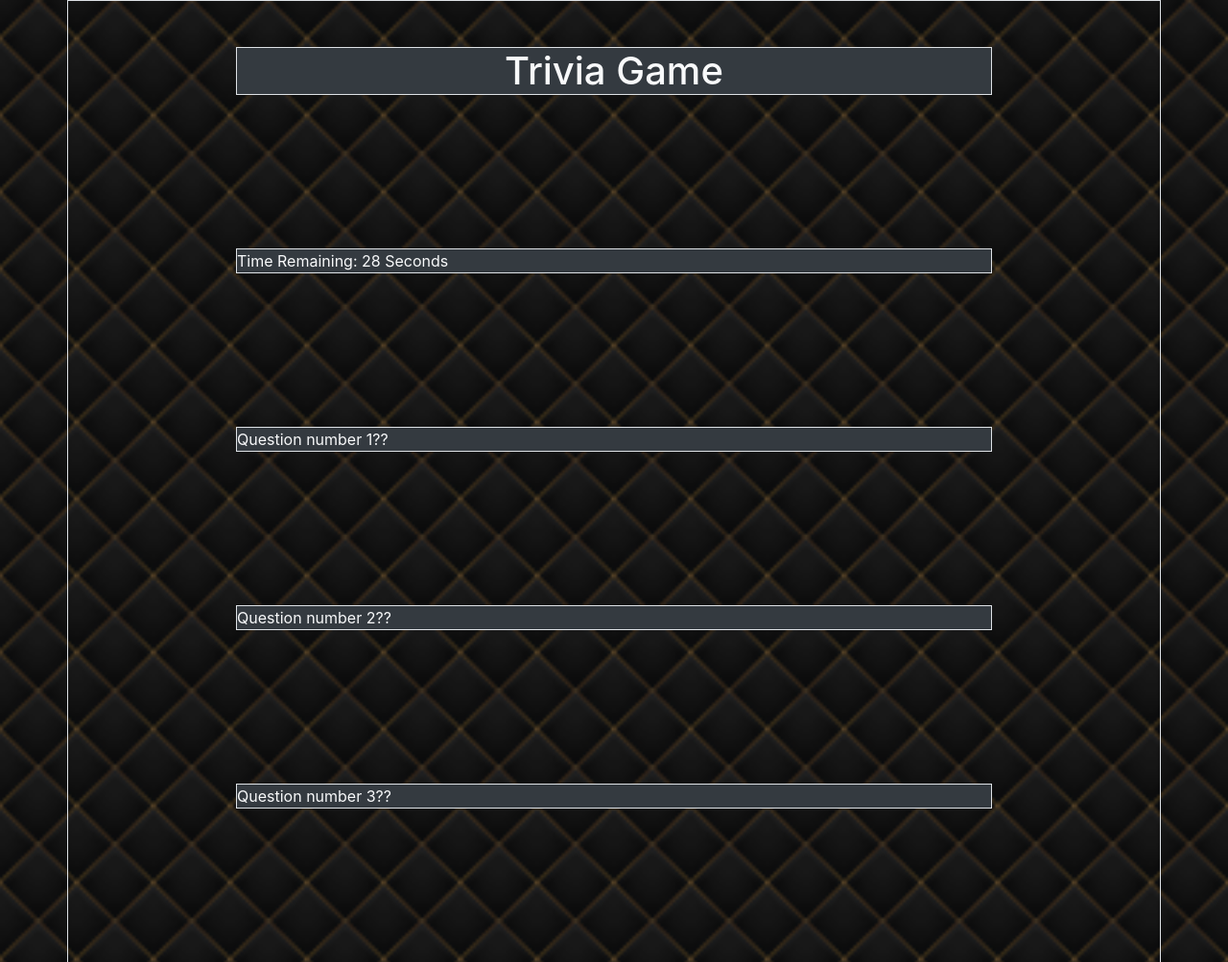
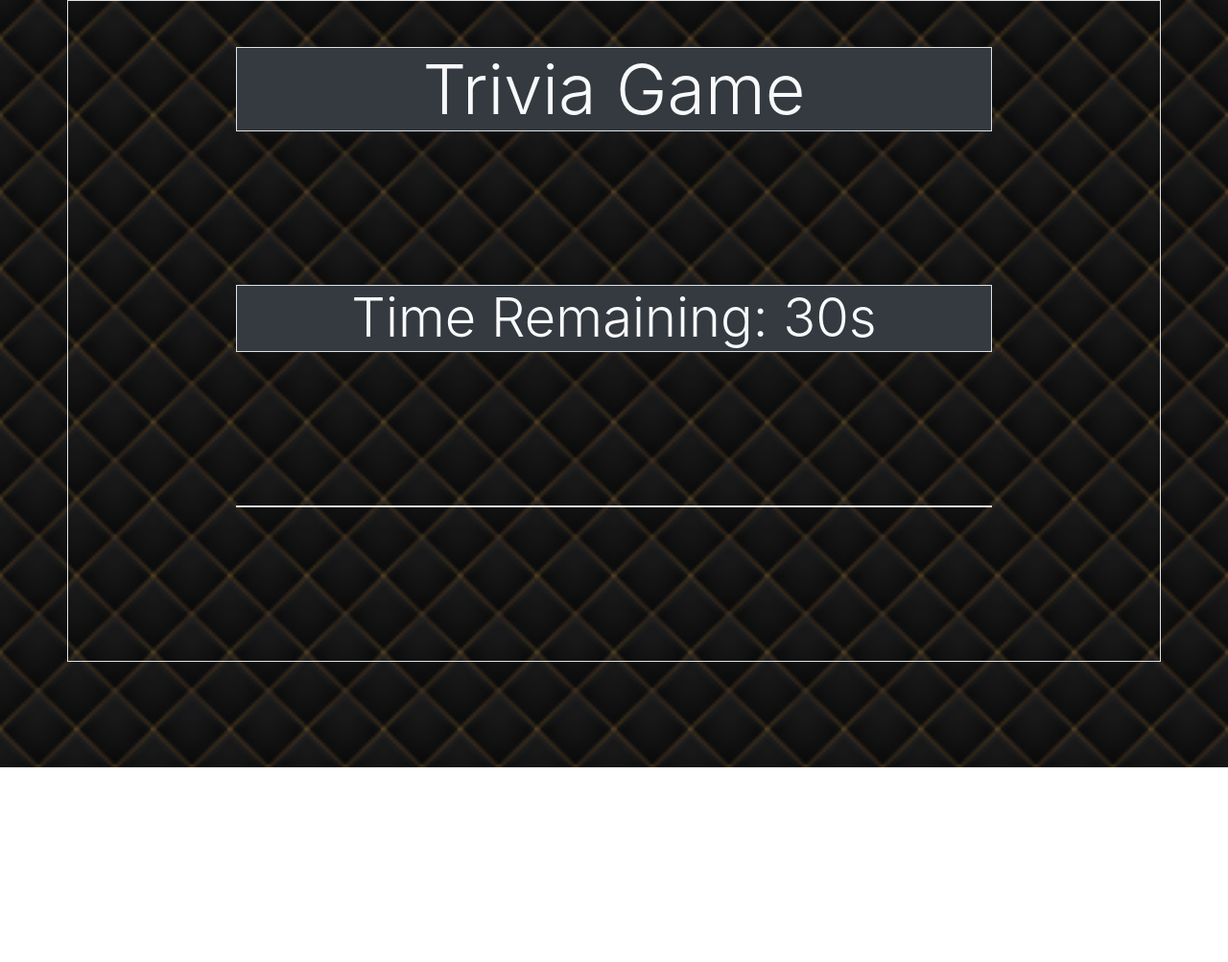
Before and after one commit to wesbragagt/TriviaGame, a plain HTML site: page index.html in a window 1280 px wide. Shown: the whole page at 96% size. After the commit the page ends 800 px from the top, so only its background shows below. Drawn offline with nearby package versions, Linux system fonts and the light colour scheme.

Commit message:
shrunk the structure so I can focus on tiny parts at a time, currently working on countdown

```diff
--- a/assets/css/style.css
+++ b/assets/css/style.css
@@ -4,7 +4,10 @@ body {
 
 
 }
-
+/* margin settings */
+.mr-1 {
+margin-right: 5rem!important;
+}
 .mt-5 {
     margin: 10rem;
 }
--- a/index.html
+++ b/index.html
@@ -21,17 +21,20 @@
 
         <header>
             <div class="row bg-dark mt-5 border">
-                <h1 class="m-auto text-center text-light">Trivia Game</h1>
+                <h1 class="display-3 m-auto text-center text-light">Trivia Game</h1>
             </div>
         </header>
 
-        <div class="row bg-dark mt-5 text-light border">Time Remaining: 28 Seconds</div>
+        <div class="row bg-dark mt-5 text-light border">
+            <h2 class="display-4 m-auto">Time Remaining: <span id="countdown">30s</span></h1>
+        </div>
 
-        <div class="row bg-dark mt-5 text-light border">Question number 1??</div>
+        <div class="row bg-dark mt-5 text-light border">
 
-        <div class="row bg-dark mt-5 text-light border">Question number 2??</div>
 
-        <div class="row bg-dark mt-5 text-light border">Question number 3??</div>
+        </div>
+
+
 
     </div>
 
```
Also changed, not shown: 1 other file.
